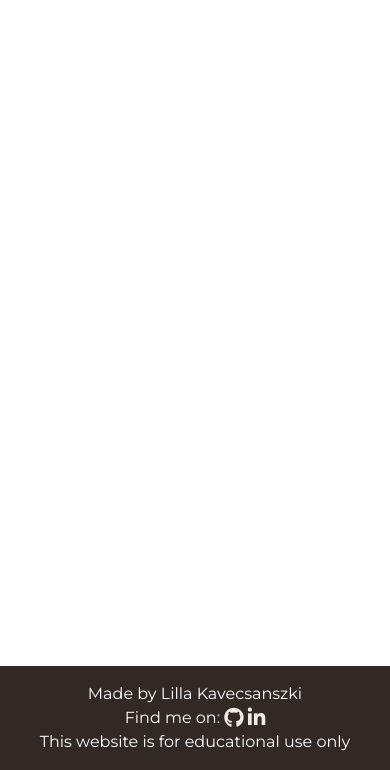
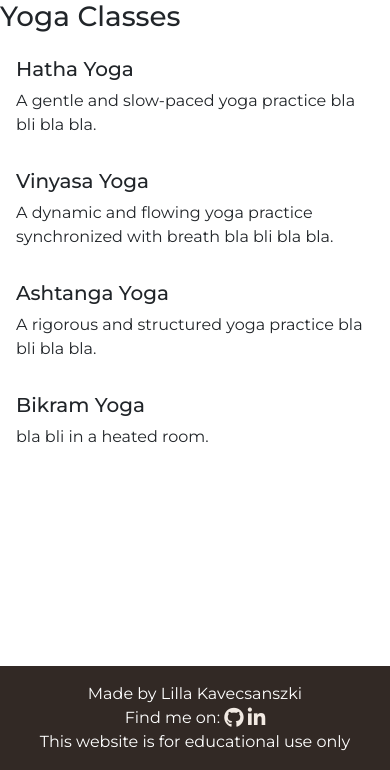
Before and after one commit to Lilla-Kavecsanszki/downwarddog, a Django app: page /yoga/ in a window 390 px wide. Shown: the part 74-844 px from the top of the page. Run offline with Django 3.2, Linux system fonts and the light colour scheme; some libraries are stand-ins or nearby versions.

Commit message:
Edit yoga.html and add further structure

```diff
--- a/downwarddog/urls.py
+++ b/downwarddog/urls.py
@@ -7,4 +7,5 @@ urlpatterns = [
     path('like/<slug:slug>', views.PostLike.as_view(), name='post_like'),
     path('yoga/', views.yoga_classes, name='yoga'),
     path('<slug:slug>/', views.PostDetail.as_view(), name='articles_detail'),
+
 ]
--- a/downwarddog/views.py
+++ b/downwarddog/views.py
@@ -11,9 +11,34 @@ def home(request):
     return render(request, 'index.html')
 
 
-def yoga_classes(request):
+def yoga_page(request):
     """ Yoga page """
     return render(request, 'yoga.html')
+
+
+def yoga_classes(request):
+    class_types = [
+        {
+            'name': 'Hatha Yoga',
+            'description': 'A gentle and slow-paced yoga practice bla bli bla bla.'
+        },
+        {
+            'name': 'Vinyasa Yoga',
+            'description': 'A dynamic and flowing yoga practice synchronized with breath bla bli bla bla.'
+        },
+        {
+            'name': 'Ashtanga Yoga',
+            'description': 'A rigorous and structured yoga practice bla bli bla bla.'
+        },
+        {
+            'name': 'Bikram Yoga',
+            'description': 'bla bli in a heated room.'
+        }
+    ]
+    context = {
+        'yoga_classes': class_types
+    }
+    return render(request, 'yoga.html', context)
 
 
 # def yoga_classes(request):
--- a/templates/yoga.html
+++ b/templates/yoga.html
@@ -7,4 +7,19 @@
     Your browser does not support the video tag
 </video> -->
 <!-- {% endfor %} -->
+
+<h1>Yoga Classes</h1>
+
+<div class="row">
+    {% for yoga_class in yoga_classes %}
+    <div class="col-md-3">
+        <div class="card">
+            <div class="card-body">
+                <h5 class="card-title">{{ yoga_class.name }}</h5>
+                <p class="card-text">{{ yoga_class.description }}</p>
+            </div>
+        </div>
+    </div>
+    {% endfor %}
+</div>
 {% endblock content %}
```
